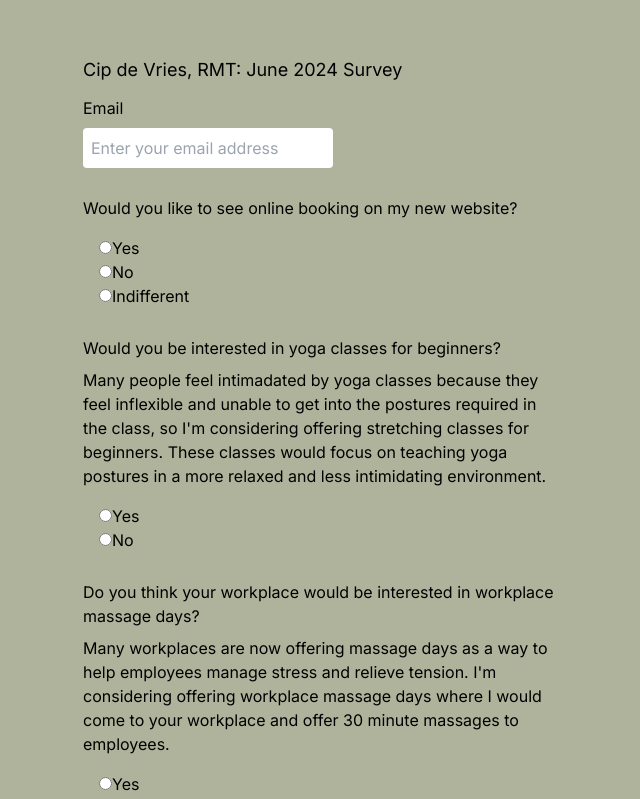
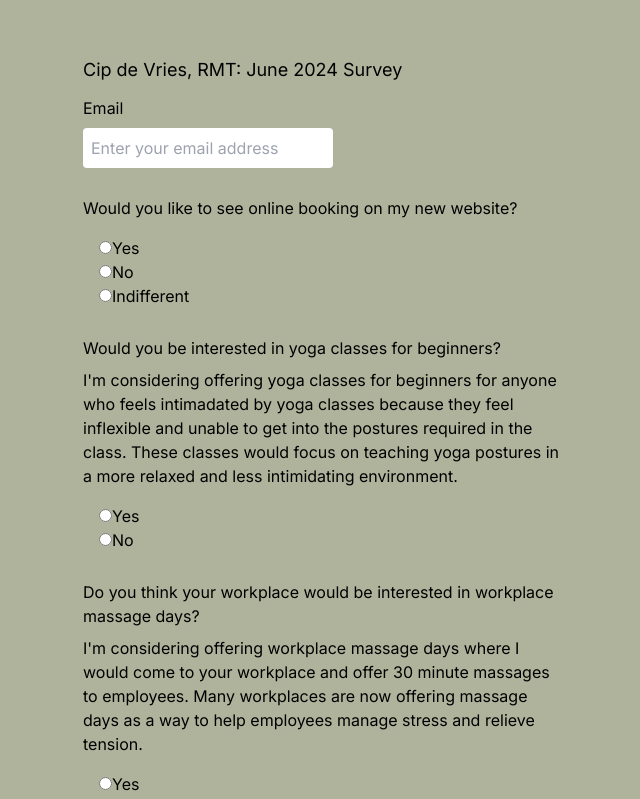
Before and after one commit to cipdv/ciprmt-survey, a Next.js app: page / in a window 1280 px wide. Shown: the top 799 px of the page, without its empty margins (317-957 px from the left). Built offline with nearby package versions, Linux system fonts and the light colour scheme; no server answers.

Commit message:
slight wording change

```diff
--- a/app/page.js
+++ b/app/page.js
@@ -86,11 +86,11 @@ const survey = () => {
             Would you be interested in yoga classes for beginners?
           </label>
           <p className="mb-4 mt-2">
-            Many people feel intimadated by yoga classes because they feel
-            inflexible and unable to get into the postures required in the
-            class, so I'm considering offering stretching classes for beginners.
-            These classes would focus on teaching yoga postures in a more
-            relaxed and less intimidating environment.
+            I'm considering offering yoga classes for beginners for anyone who
+            feels intimadated by yoga classes because they feel inflexible and
+            unable to get into the postures required in the class. These classes
+            would focus on teaching yoga postures in a more relaxed and less
+            intimidating environment.
           </p>
           <div className="ml-4">
             <div>
@@ -121,10 +121,10 @@ const survey = () => {
             days?
           </label>
           <p className="mb-4 mt-2">
-            Many workplaces are now offering massage days as a way to help
-            employees manage stress and relieve tension. I'm considering
-            offering workplace massage days where I would come to your workplace
-            and offer 30 minute massages to employees.
+            I'm considering offering workplace massage days where I would come
+            to your workplace and offer 30 minute massages to employees. Many
+            workplaces are now offering massage days as a way to help employees
+            manage stress and relieve tension.
           </p>
           <div className="ml-4">
             <div>
```
